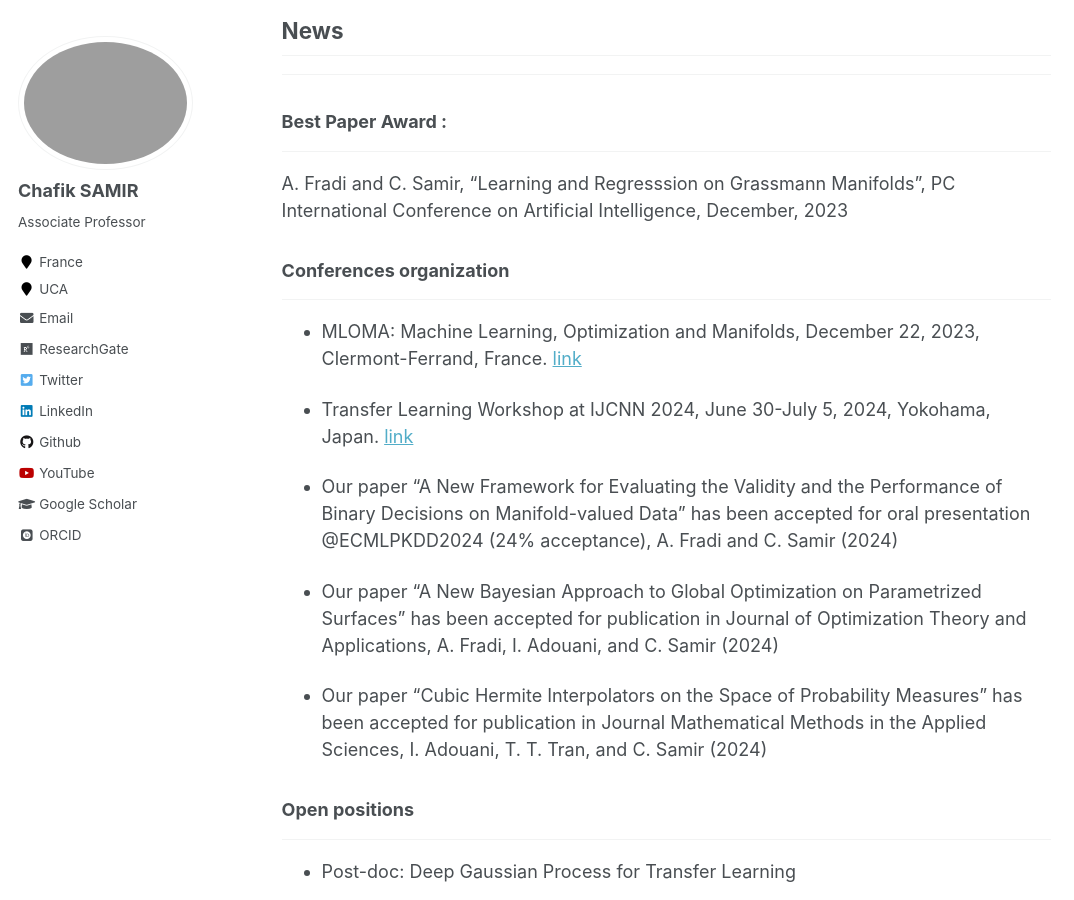
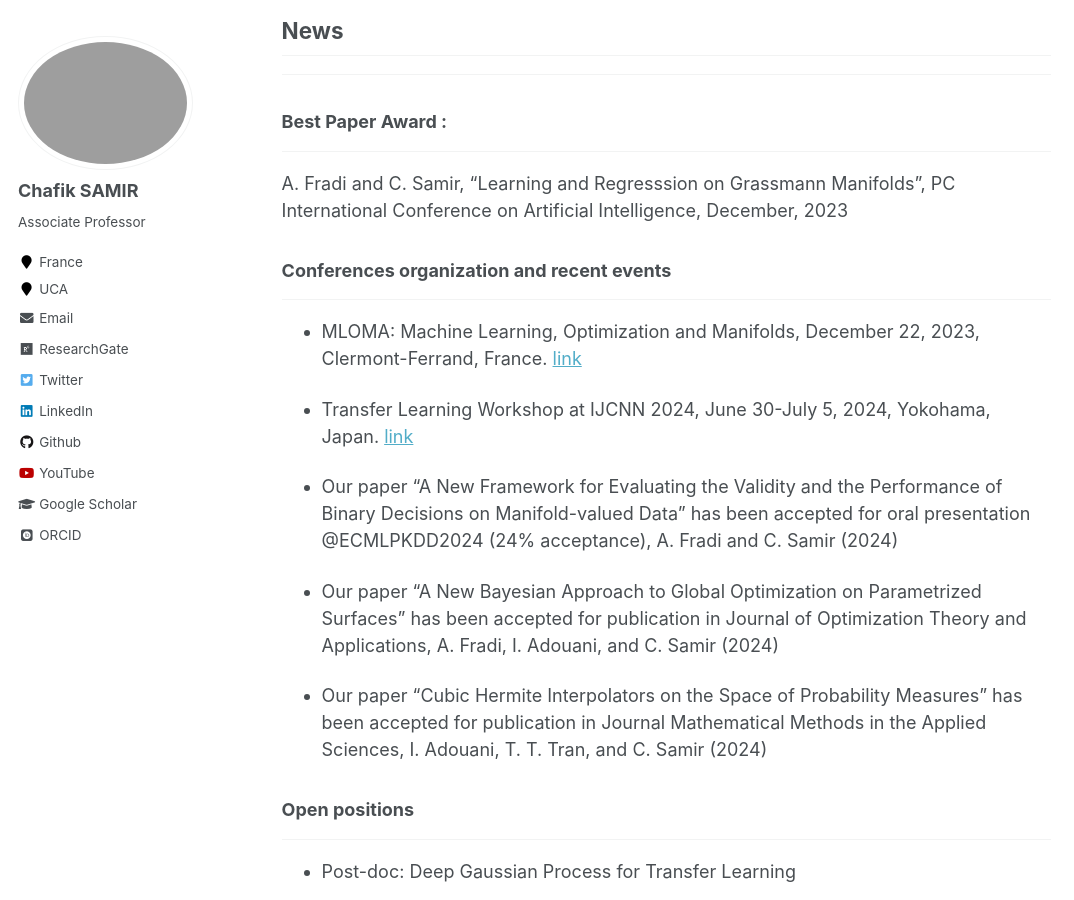
Before and after one commit to Chsamir/chsamir.github.io, a Jekyll site: the page built from _pages/about.md, in a window 1280 px wide and 900 px high, scrolled down 551 px. Shown: the whole window, without its empty margins (0-1074 px from the left). Built offline with Jekyll 4.4.1, drawn with Linux system fonts in a browser that asks for light colours; some web fonts are replaced.

Commit message:
Update about.md

```diff
--- a/_pages/about.md
+++ b/_pages/about.md
@@ -29,7 +29,7 @@
 A. Fradi and C. Samir, "Learning and Regresssion on Grassmann Manifolds",
 PC International Conference on Artificial Intelligence, December, 2023
 
-### Conferences organization
+### Conferences organization and recent events
 -------------------
 - MLOMA: Machine Learning, Optimization and Manifolds, December 22, 2023, Clermont-Ferrand, France.
 [link](https://mloma.sciencesconf.org/)
```
